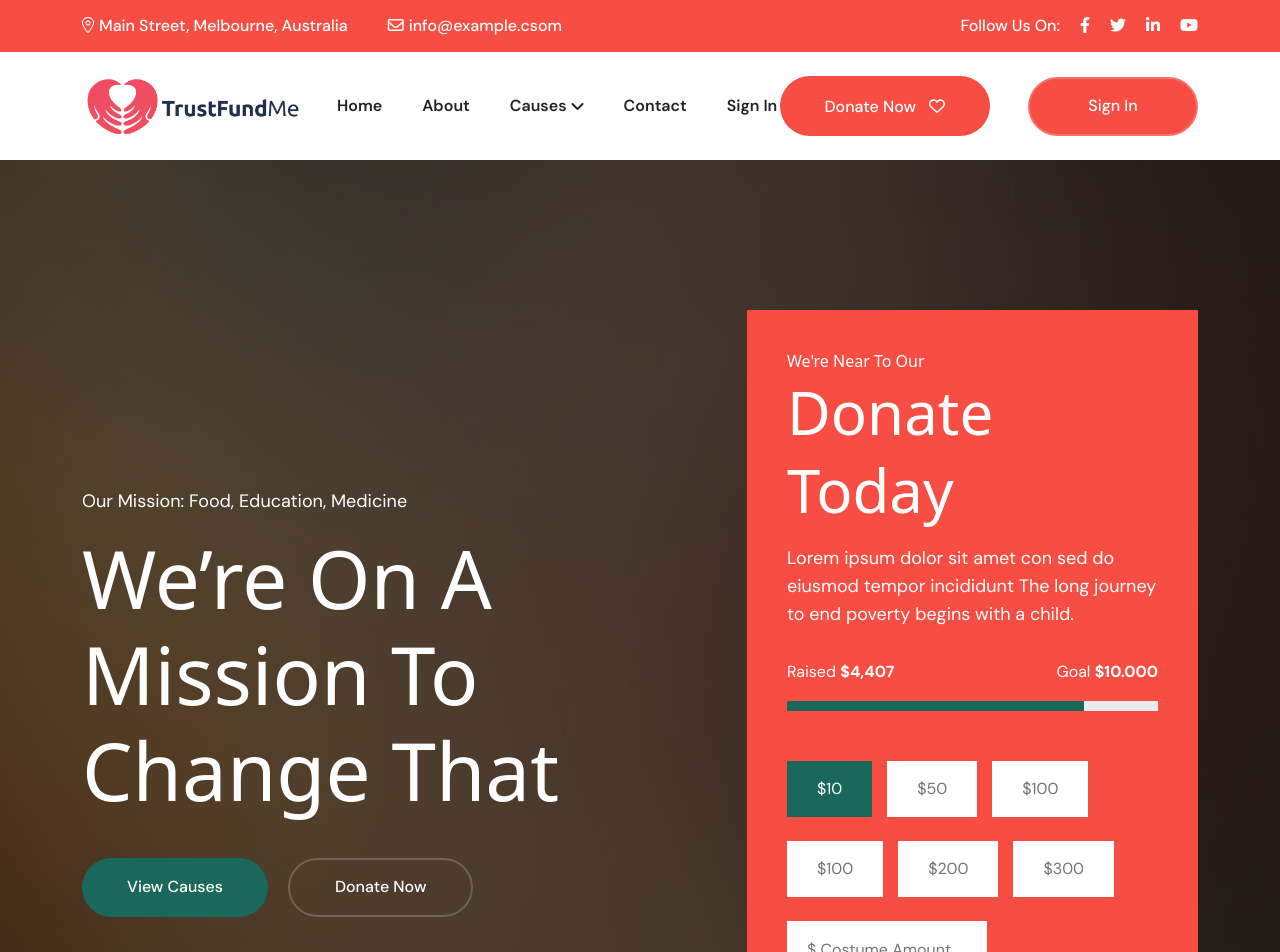
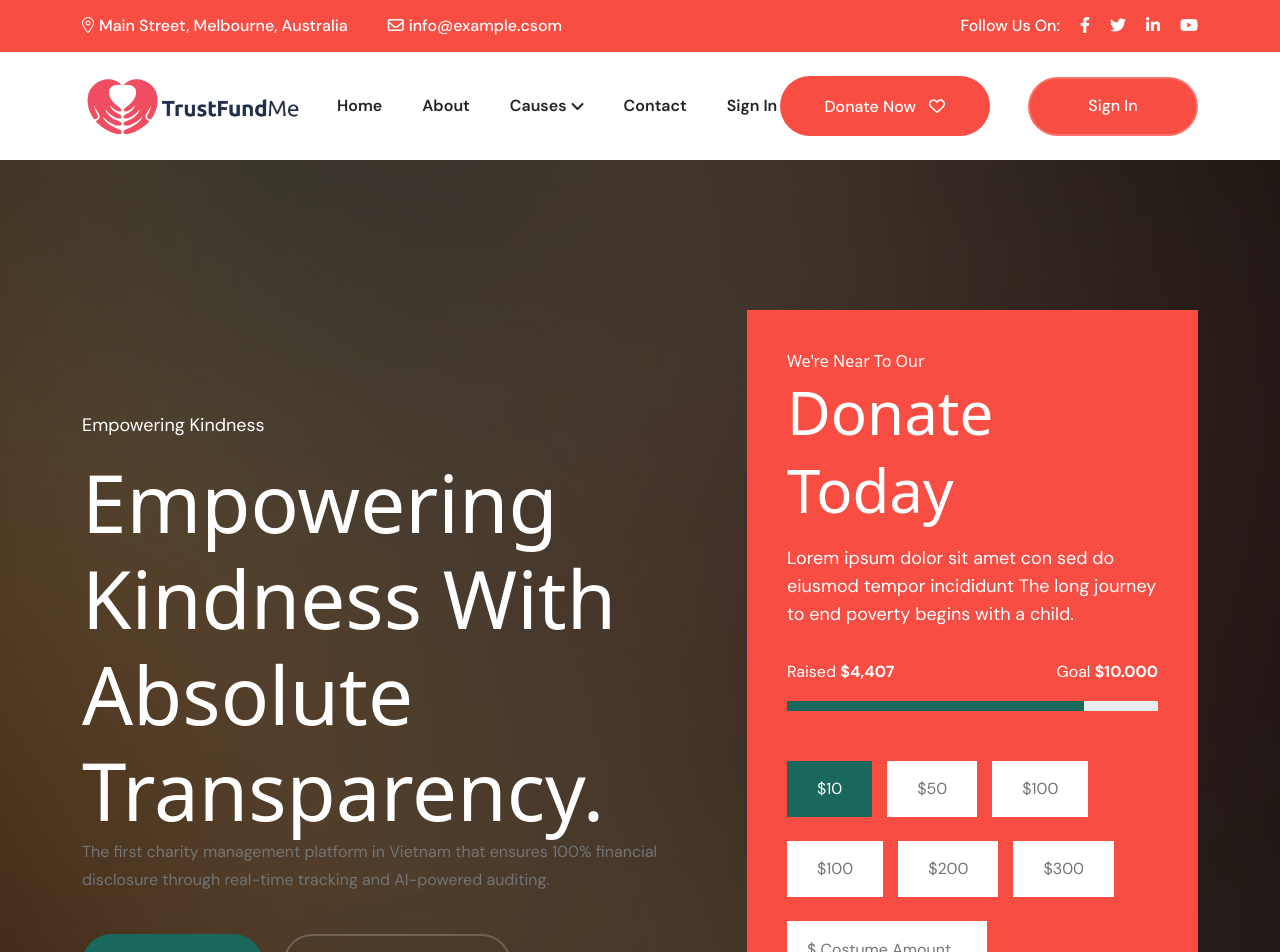
Before and after one commit to TrustFundMe/TrustFundMe-FE, a Next.js app: page /index-2 in a window 1280 px wide. Shown: the top 952 px of the page. Built offline with nearby package versions, Linux system fonts and the light colour scheme; a web font is replaced by a local one.

Commit message:
Feat: update hero section content and CTA buttons

```diff
--- a/src/components/Hero.tsx
+++ b/src/components/Hero.tsx
@@ -11,26 +11,29 @@ export const Hero2 = () => {
         <div className="row g-4 align-items-center justify-content-between">
           <div className="col-xl-7 col-lg-6">
             <div className="hero-content">
-              <h5 className="wow fadeInUp">
-                Our Mission: Food, Education, Medicine
-              </h5>
+              <h5 className="wow fadeInUp">Empowering Kindness</h5>
               <h1 className="wow fadeInUp" data-wow-delay=".3s">
-                We’re On A Mission To Change That
+                Empowering Kindness with Absolute Transparency.
               </h1>
+              <p className="wow fadeInUp" data-wow-delay=".4s">
+                The first charity management platform in Vietnam that ensures
+                100% financial disclosure through real-time tracking and
+                AI-powered auditing.
+              </p>
               <div className="hero-button">
                 <Link
-                  href="/causes"
+                  href="/donation-details"
                   className="theme-btn wow fadeInUp"
                   data-wow-delay=".5s"
                 >
-                  View Causes
+                  Donate Now
                 </Link>
                 <Link
-                  href="/donation-details"
+                  href="/causes"
                   className="theme-btn transparent-btn wow fadeInUp"
                   data-wow-delay=".7s"
                 >
-                  Donate Now
+                  Start a Campaign
                 </Link>
               </div>
             </div>
```
